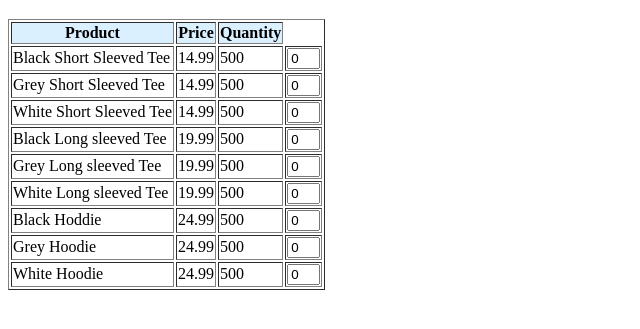
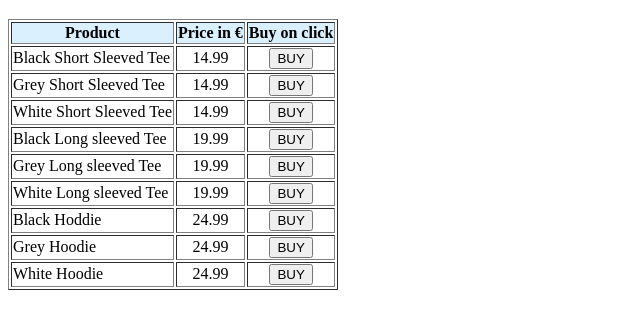
Before and after one commit to IngDih/ssp-ca3, a website: page t-shop.html in a window 1280 px wide. Shown: the part 61-390 px from the top of the page, without its empty margins (0-640 px from the left). Drawn offline with Linux system fonts and the light colour scheme.

Commit message:
Small changes

```diff
--- a/t-shop.html
+++ b/t-shop.html
@@ -5,116 +5,89 @@
       <table border="1">
          <tr bgcolor="#DBF0FF">
             <th>Product</th>
-            <th>Price</th>
-            <th>Quantity</th>
+            <th>Price in €</th>
+            <th>Buy on click</th>
          </tr>
          <tr>
             <td>
                 Black Short Sleeved Tee
             </td>
-            <td>
+            <td align="center">
                 14.99
             </td>
-            <td>
-                500
-            </td>
-            <td align="center"><input type="text" value="0" size="1"></td>
+            <td align="center"><input type="button" id="buyButton" onclick="alert('Purchase successful!')" value="BUY"></td>
          </tr>
          <tr>
             <td>
                 Grey Short Sleeved Tee
             </td>
-            <td>
+            <td align="center">
                 14.99
             </td>
-            <td>
-                500
-            </td>
-            <td align="center"><input type="text" value="0" size="1"></td>
+            <td align="center"><input type="button" id="buyButton" onclick="alert('Purchase successful!')" value="BUY"></td>
          </tr>
          <tr>
             <td>
                 White Short Sleeved Tee
             </td>
-            <td>
+            <td align="center">
                 14.99
             </td>
-            <td>
-                500
-            </td>
-            <td align="center"><input type="text" value="0" size="1"></td>
+            <td align="center"><input type="button" id="buyButton" onclick="alert('Purchase successful!')" value="BUY"></td>
          </tr>
          <tr>
             <td>
                 Black Long sleeved Tee
             </td>
-            <td>
+            <td align="center">
                 19.99
             </td>
-            <td>
-                500
-            </td>
-            <td align="center"><input type="text" value="0" size="1"></td>
+            <td align="center"><input type="button" id="buyButton" onclick="alert('Purchase successful!')" value="BUY"></td>
          </tr>
          <tr>
             <td>
                 Grey Long sleeved Tee
             </td>
-            <td>
+            <td align="center">
                 19.99
             </td>
-            <td>
-                500
-            </td>
-            <td align="center"><input type="text" value="0" size="1"></td>
+            <td align="center"><input type="button" id="buyButton" onclick="alert('Purchase successful!')" value="BUY"></td>
          </tr>
          <tr>
             <td>
                 White Long sleeved Tee
             </td>
-            <td>
+            <td align="center">
                 19.99
             </td>
-            <td>
-                500
-            </td>
-            <td align="center"><input type="text" value="0" size="1"></td>
+            <td align="center"><input type="button" id="buyButton" onclick="alert('Purchase successful!')" value="BUY"></td>
          </tr>
          <tr>
             <td>
                 Black Hoddie
             </td>
-            <td>
+            <td align="center">
                 24.99
             </td>
-            <td>
-                500
-            </td>
-            <td align="center"><input type="text" value="0" size="1"></td>
+            <td align="center"><input type="button" id="buyButton" onclick="alert('Purchase successful!')" value="BUY"></td>
          </tr>
          <tr>
             <td>
                 Grey Hoodie
             </td>
-            <td>
+            <td align="center">
                 24.99
             </td>
-            <td>
-                500
-            </td>
-            <td align="center"><input type="text" value="0" size="1"></td>
+            <td align="center"><input type="button" id="buyButton" onclick="alert('Purchase successful!')" value="BUY"></td>
          </tr>
          <tr>
             <td>
                 White Hoodie
             </td>
-            <td>
+            <td align="center">
                 24.99
             </td>
-            <td>
-                500
-            </td>
-            <td align="center"><input type="text" value="0" size="1"></td>
+            <td align="center"><input type="button" id="buyButton" onclick="alert('Purchase successful!')" value="BUY"></td>
          </tr>
       </table>
    </body>
```
Also changed, not shown: t-shop.xml (+0 -27 lines), 1 other file.
